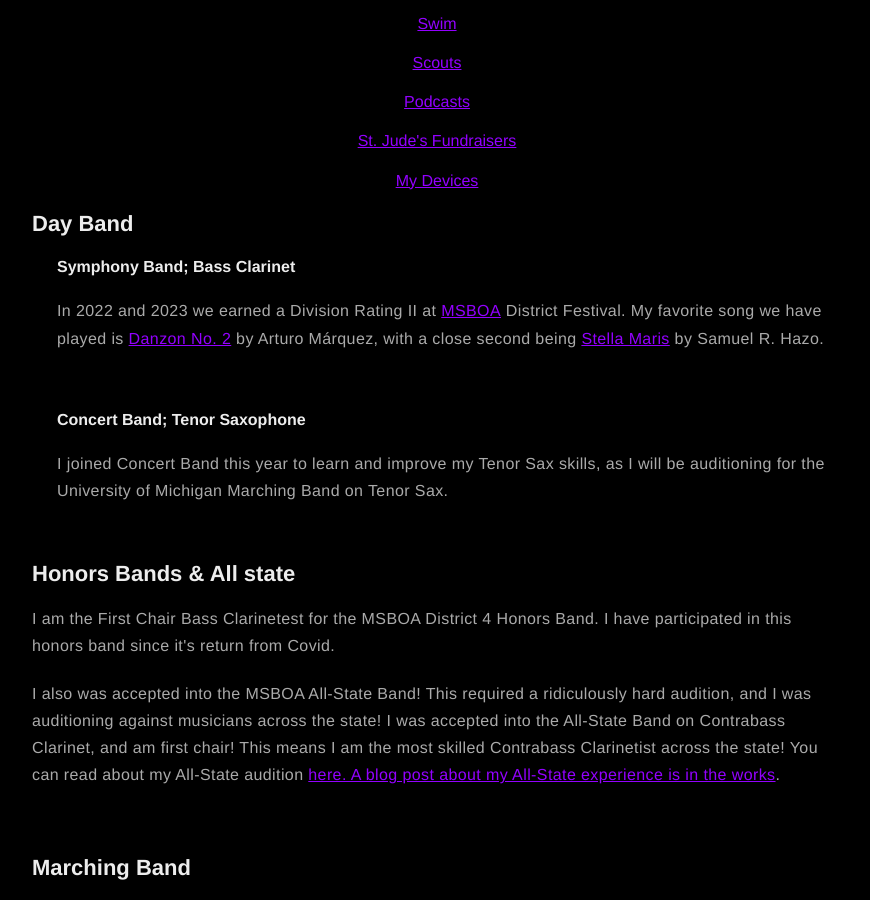
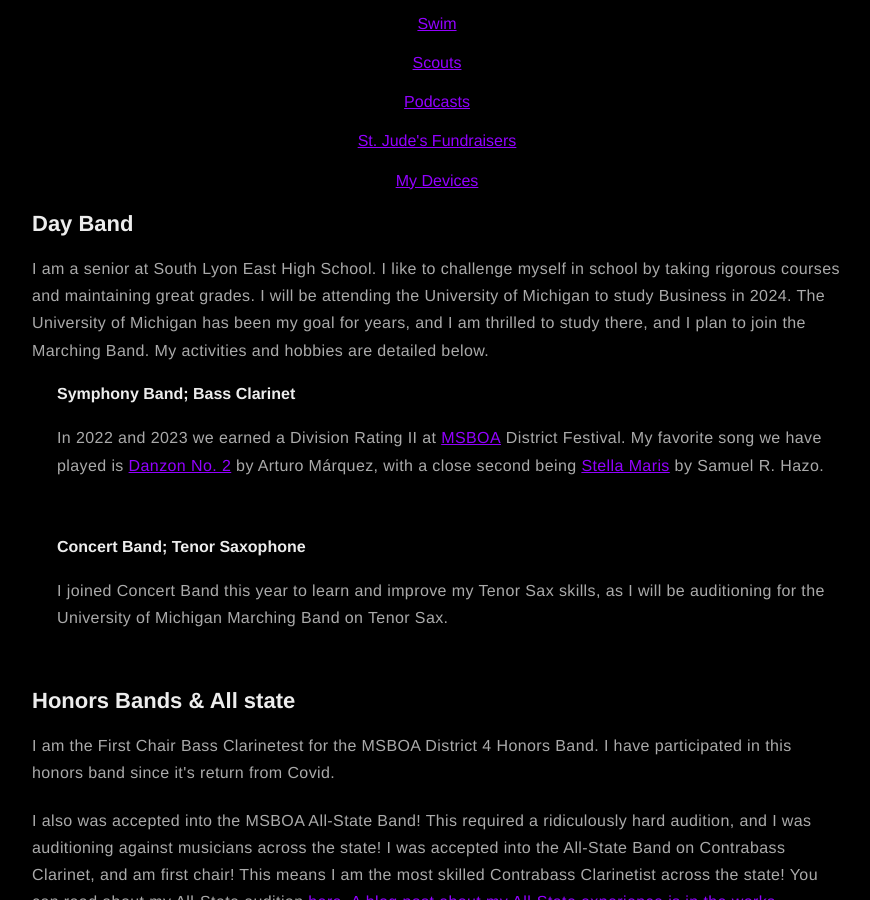
Before and after one commit to JDBurchHuzzah/jdburchhuzzah.github.io, a Jekyll site: the page built from about.md, in a window 1280 px wide and 900 px high, scrolled down 622 px. Shown: the whole window, without its empty margins (203-1073 px from the left). Built offline with Jekyll 4.4.1, drawn with Linux system fonts in a browser that asks for light colours; nearby versions of some CDN libraries.

Commit message:
Update about.md

```diff
--- a/about.md
+++ b/about.md
@@ -16,6 +16,9 @@
 </div>
 
 <h2 id="day-band">Day Band</h2>
+
+<p>I am a senior at South Lyon East High School. I like to challenge myself in school by taking rigorous courses and maintaining great grades. I will be attending the University of Michigan to study Business in 2024. The University of Michigan has been my goal for years, and I am thrilled to study there, and  I plan to join the Marching Band. My activities and hobbies are detailed below.
+</p>
 
 <div style="margin-left: 25px;">
   <h4>Symphony Band; Bass Clarinet</h4>
```
